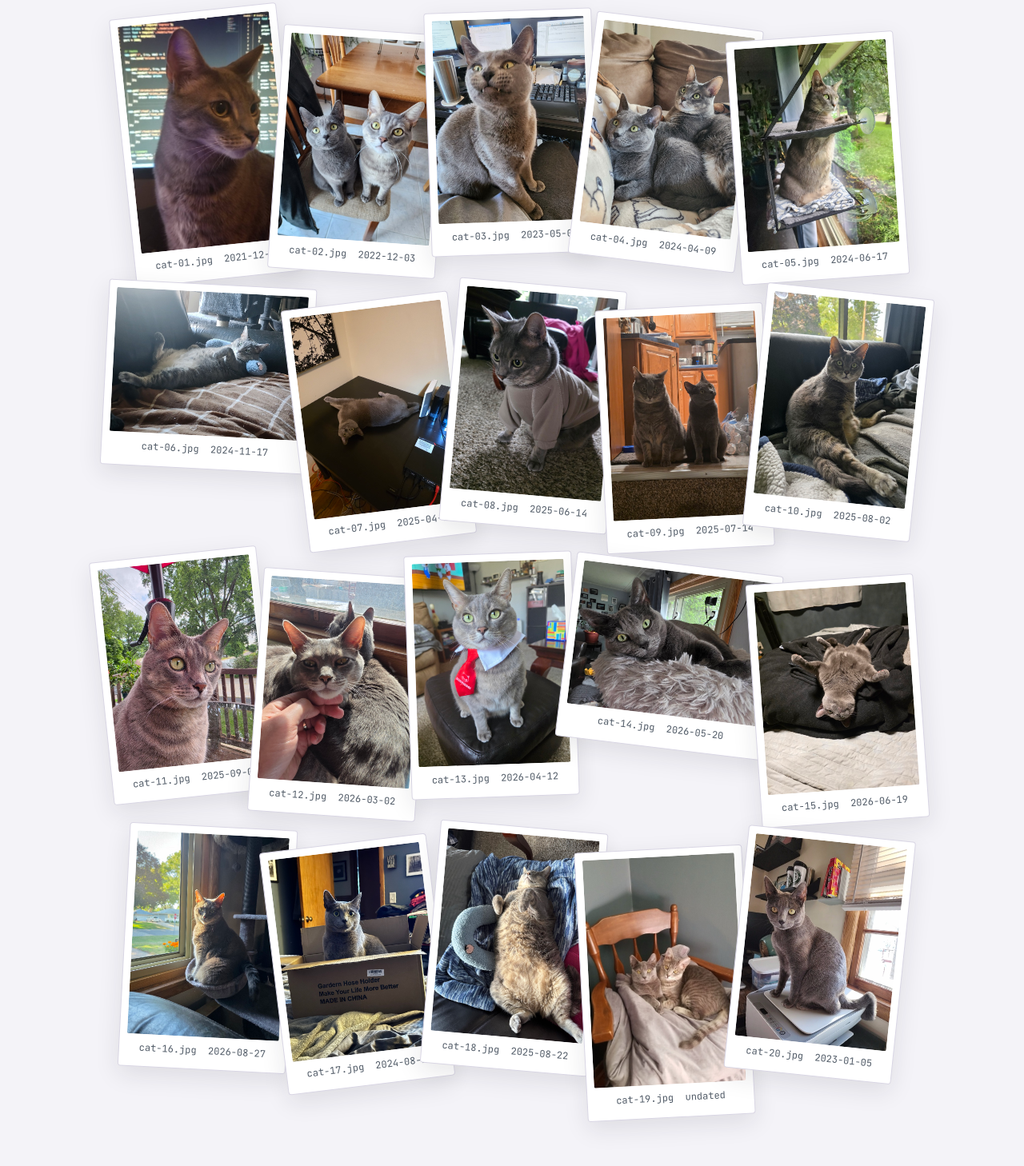
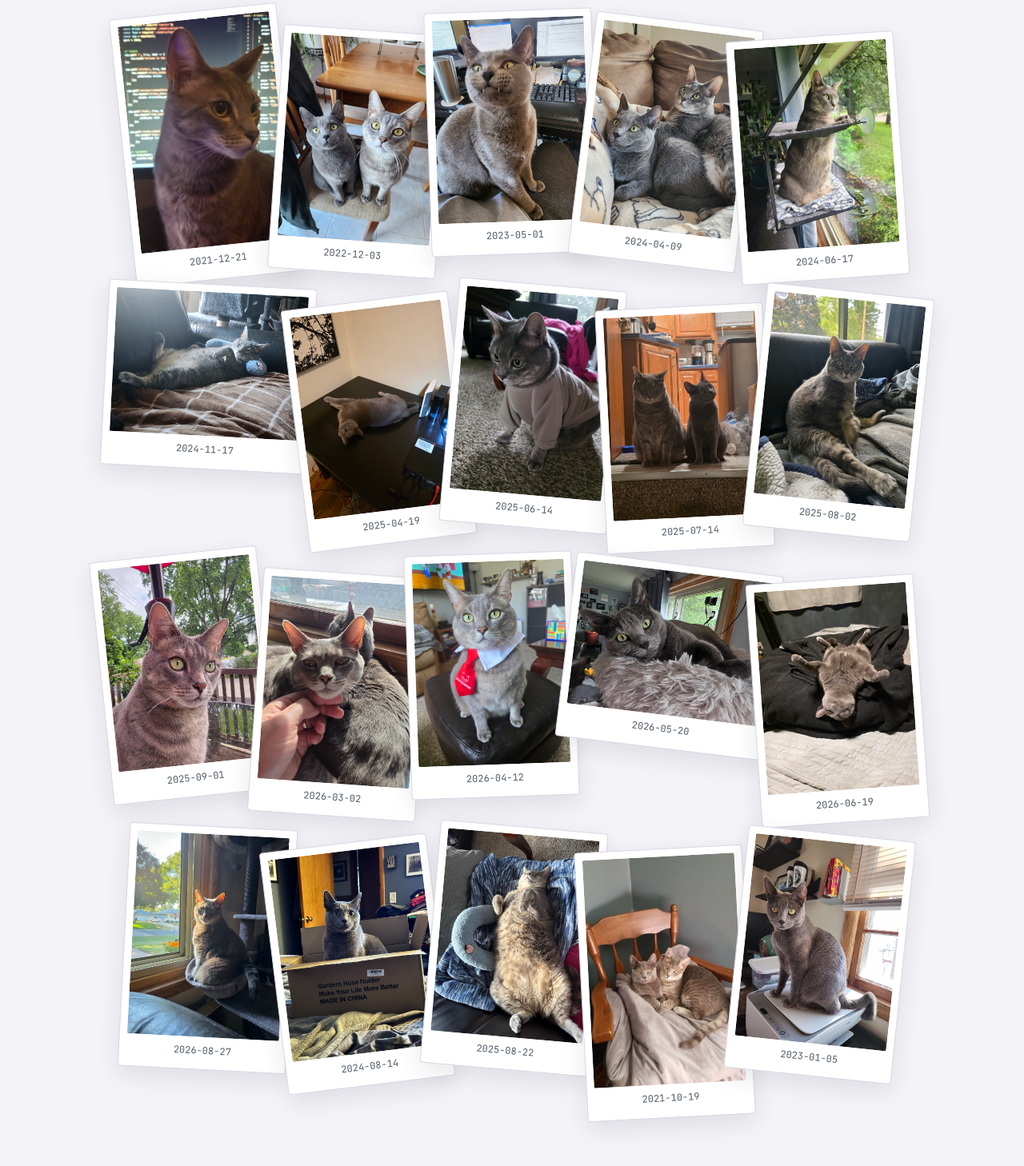
Before and after one commit to mint85/personal-portfolio-website, a plain HTML site: page about.html in a window 1280 px wide. Shown: the part 1482-2940 px from the top of the page at 80% size. Drawn offline with Linux system fonts and the light colour scheme.

Commit message:
Add the 404 cat photo, date-only captions, bigger hover

```diff
--- a/about.html
+++ b/about.html
@@ -165,26 +165,26 @@
           <h2 class="skill-group__title" id="cat-tax-title">$&gt; ls ~/cats</h2>
           <p class="skill-group__note">The cat tax! Loki &amp; Siete, the IRL debuggers of the house. Hover or tap a print to straighten it.</p>
           <ul class="polaroids">
-            <li class="polaroid polaroid--trim" style="--focus: 50% 100%"><figure><img src="/images/about/cat-01.jpg" alt="Loki or Siete, photographed 2021-12-21" width="437" height="900" loading="lazy"><figcaption>cat-01.jpg  2021-12-21</figcaption></figure></li>
-            <li class="polaroid"><figure><img src="/images/about/cat-02.jpg" alt="Loki or Siete, photographed 2022-12-03" width="675" height="900" loading="lazy"><figcaption>cat-02.jpg  2022-12-03</figcaption></figure></li>
-            <li class="polaroid"><figure><img src="/images/about/cat-03.jpg" alt="Loki or Siete, photographed 2023-05-01" width="675" height="900" loading="lazy"><figcaption>cat-03.jpg  2023-05-01</figcaption></figure></li>
-            <li class="polaroid"><figure><img src="/images/about/cat-04.jpg" alt="Loki or Siete, photographed 2024-04-09" width="675" height="900" loading="lazy"><figcaption>cat-04.jpg  2024-04-09</figcaption></figure></li>
-            <li class="polaroid"><figure><img src="/images/about/cat-05.jpg" alt="Loki or Siete, photographed 2024-06-17" width="675" height="900" loading="lazy"><figcaption>cat-05.jpg  2024-06-17</figcaption></figure></li>
-            <li class="polaroid polaroid--wide"><figure><img src="/images/about/cat-06.jpg" alt="Loki or Siete, photographed 2024-11-17" width="900" height="675" loading="lazy"><figcaption>cat-06.jpg  2024-11-17</figcaption></figure></li>
-            <li class="polaroid"><figure><img src="/images/about/cat-07.jpg" alt="Loki or Siete, photographed 2025-04-19" width="675" height="900" loading="lazy"><figcaption>cat-07.jpg  2025-04-19</figcaption></figure></li>
-            <li class="polaroid"><figure><img src="/images/about/cat-08.jpg" alt="Loki or Siete, photographed 2025-06-14" width="675" height="900" loading="lazy"><figcaption>cat-08.jpg  2025-06-14</figcaption></figure></li>
-            <li class="polaroid"><figure><img src="/images/about/cat-09.jpg" alt="Loki or Siete, photographed 2025-07-14" width="675" height="900" loading="lazy"><figcaption>cat-09.jpg  2025-07-14</figcaption></figure></li>
-            <li class="polaroid"><figure><img src="/images/about/cat-10.jpg" alt="Loki or Siete, photographed 2025-08-02" width="675" height="900" loading="lazy"><figcaption>cat-10.jpg  2025-08-02</figcaption></figure></li>
-            <li class="polaroid"><figure><img src="/images/about/cat-11.jpg" alt="Loki or Siete, photographed 2025-09-01" width="675" height="900" loading="lazy"><figcaption>cat-11.jpg  2025-09-01</figcaption></figure></li>
-            <li class="polaroid"><figure><img src="/images/about/cat-12.jpg" alt="Loki or Siete, photographed 2026-03-02" width="675" height="900" loading="lazy"><figcaption>cat-12.jpg  2026-03-02</figcaption></figure></li>
-            <li class="polaroid"><figure><img src="/images/about/cat-13.jpg" alt="Loki or Siete, photographed 2026-04-12" width="675" height="900" loading="lazy"><figcaption>cat-13.jpg  2026-04-12</figcaption></figure></li>
-            <li class="polaroid polaroid--wide"><figure><img src="/images/about/cat-14.jpg" alt="Loki or Siete, photographed 2026-05-20" width="900" height="675" loading="lazy"><figcaption>cat-14.jpg  2026-05-20</figcaption></figure></li>
-            <li class="polaroid"><figure><img src="/images/about/cat-15.jpg" alt="Loki or Siete, photographed 2026-06-19" width="675" height="900" loading="lazy"><figcaption>cat-15.jpg  2026-06-19</figcaption></figure></li>
-            <li class="polaroid"><figure><img src="/images/about/cat-16.jpg" alt="Loki or Siete, photographed 2026-08-27" width="675" height="900" loading="lazy"><figcaption>cat-16.jpg  2026-08-27</figcaption></figure></li>
-            <li class="polaroid"><figure><img src="/images/about/cat-17.jpg" alt="Loki or Siete, photographed 2024-08-14" width="675" height="900" loading="lazy"><figcaption>cat-17.jpg  2024-08-14</figcaption></figure></li>
-            <li class="polaroid"><figure><img src="/images/about/cat-18.jpg" alt="Loki or Siete, photographed 2025-08-22" width="675" height="900" loading="lazy"><figcaption>cat-18.jpg  2025-08-22</figcaption></figure></li>
-            <li class="polaroid polaroid--trim" style="--focus: 50% 88%"><figure><img src="/images/about/cat-19.jpg" alt="Loki or Siete" width="494" height="900" loading="lazy"><figcaption>cat-19.jpg  undated</figcaption></figure></li>
-            <li class="polaroid"><figure><img src="/images/about/cat-20.jpg" alt="Loki or Siete, photographed 2023-01-05" width="675" height="900" loading="lazy"><figcaption>cat-20.jpg  2023-01-05</figcaption></figure></li>
+            <li class="polaroid polaroid--trim" style="--focus: 50% 100%"><figure><img src="/images/about/cat-01.jpg" alt="Loki or Siete, photographed 2021-12-21" width="437" height="900" loading="lazy"><figcaption>2021-12-21</figcaption></figure></li>
+            <li class="polaroid"><figure><img src="/images/about/cat-02.jpg" alt="Loki or Siete, photographed 2022-12-03" width="675" height="900" loading="lazy"><figcaption>2022-12-03</figcaption></figure></li>
+            <li class="polaroid"><figure><img src="/images/about/cat-03.jpg" alt="Loki or Siete, photographed 2023-05-01" width="675" height="900" loading="lazy"><figcaption>2023-05-01</figcaption></figure></li>
+            <li class="polaroid"><figure><img src="/images/about/cat-04.jpg" alt="Loki or Siete, photographed 2024-04-09" width="675" height="900" loading="lazy"><figcaption>2024-04-09</figcaption></figure></li>
+            <li class="polaroid"><figure><img src="/images/about/cat-05.jpg" alt="Loki or Siete, photographed 2024-06-17" width="675" height="900" loading="lazy"><figcaption>2024-06-17</figcaption></figure></li>
+            <li class="polaroid polaroid--wide"><figure><img src="/images/about/cat-06.jpg" alt="Loki or Siete, photographed 2024-11-17" width="900" height="675" loading="lazy"><figcaption>2024-11-17</figcaption></figure></li>
+            <li class="polaroid"><figure><img src="/images/about/cat-07.jpg" alt="Loki or Siete, photographed 2025-04-19" width="675" height="900" loading="lazy"><figcaption>2025-04-19</figcaption></figure></li>
+            <li class="polaroid"><figure><img src="/images/about/cat-08.jpg" alt="Loki or Siete, photographed 2025-06-14" width="675" height="900" loading="lazy"><figcaption>2025-06-14</figcaption></figure></li>
+            <li class="polaroid"><figure><img src="/images/about/cat-09.jpg" alt="Loki or Siete, photographed 2025-07-14" width="675" height="900" loading="lazy"><figcaption>2025-07-14</figcaption></figure></li>
+            <li class="polaroid"><figure><img src="/images/about/cat-10.jpg" alt="Loki or Siete, photographed 2025-08-02" width="675" height="900" loading="lazy"><figcaption>2025-08-02</figcaption></figure></li>
+            <li class="polaroid"><figure><img src="/images/about/cat-11.jpg" alt="Loki or Siete, photographed 2025-09-01" width="675" height="900" loading="lazy"><figcaption>2025-09-01</figcaption></figure></li>
+            <li class="polaroid"><figure><img src="/images/about/cat-12.jpg" alt="Loki or Siete, photographed 2026-03-02" width="675" height="900" loading="lazy"><figcaption>2026-03-02</figcaption></figure></li>
+            <li class="polaroid"><figure><img src="/images/about/cat-13.jpg" alt="Loki or Siete, photographed 2026-04-12" width="675" height="900" loading="lazy"><figcaption>2026-04-12</figcaption></figure></li>
+            <li class="polaroid polaroid--wide"><figure><img src="/images/about/cat-14.jpg" alt="Loki or Siete, photographed 2026-05-20" width="900" height="675" loading="lazy"><figcaption>2026-05-20</figcaption></figure></li>
+            <li class="polaroid"><figure><img src="/images/about/cat-15.jpg" alt="Loki or Siete, photographed 2026-06-19" width="675" height="900" loading="lazy"><figcaption>2026-06-19</figcaption></figure></li>
+            <li class="polaroid"><figure><img src="/images/about/cat-16.jpg" alt="Loki or Siete, photographed 2026-08-27" width="675" height="900" loading="lazy"><figcaption>2026-08-27</figcaption></figure></li>
+            <li class="polaroid"><figure><img src="/images/about/cat-17.jpg" alt="Loki or Siete, photographed 2024-08-14" width="675" height="900" loading="lazy"><figcaption>2024-08-14</figcaption></figure></li>
+            <li class="polaroid"><figure><img src="/images/about/cat-18.jpg" alt="Loki or Siete, photographed 2025-08-22" width="675" height="900" loading="lazy"><figcaption>2025-08-22</figcaption></figure></li>
+            <li class="polaroid polaroid--trim" style="--focus: 50% 88%"><figure><img src="/images/about/cat-19.jpg" alt="Loki or Siete" width="494" height="900" loading="lazy"><figcaption>2021-10-19</figcaption></figure></li>
+            <li class="polaroid"><figure><img src="/images/about/cat-20.jpg" alt="Loki or Siete, photographed 2023-01-05" width="675" height="900" loading="lazy"><figcaption>2023-01-05</figcaption></figure></li>
           </ul>
         </div>
       </div>
--- a/style.css
+++ b/style.css
@@ -69,6 +69,7 @@ html {
 
 body {
   margin: 0;
+  overflow-x: clip;
   background-color: var(--bg);
   color: var(--text);
   font-family: "Inter", system-ui, -apple-system, "Segoe UI", Roboto, sans-serif;
@@ -1212,7 +1213,6 @@ textarea.form__input {
 }
 
 .polaroid figcaption {
-  white-space: pre;
   margin-top: 0.5rem;
   font-family: "JetBrains Mono", ui-monospace, SFMono-Regular, Menlo, Consolas, monospace;
   font-size: 0.75rem;
@@ -1222,9 +1222,16 @@ textarea.form__input {
 
 .polaroid:hover,
 .polaroid:focus-within {
-  transform: rotate(0deg) translateY(-10px) scale(1.16);
+  transform: rotate(0deg) translateY(-12px) scale(1.3);
   z-index: 2;
   position: relative;
+}
+
+@media (max-width: 639px) {
+  .polaroid:hover,
+  .polaroid:focus-within {
+    transform: rotate(0deg) translateY(-8px) scale(1.15);
+  }
 }
 
 .polaroid:hover figure,
@@ -1261,8 +1268,8 @@ textarea.form__input {
 }
 
 .nf-cat {
-  max-width: 520px;
-  margin: 2rem auto 0;
+  max-width: 760px;
+  margin: 2.5rem 0 0;
 }
 
 /* --------------------------------------------------------------------------
```
Also changed, not shown: 404.html (+1 -1 lines), images/404/cat-404.jpg (added), images/about/cat-404.jpg (deleted).
